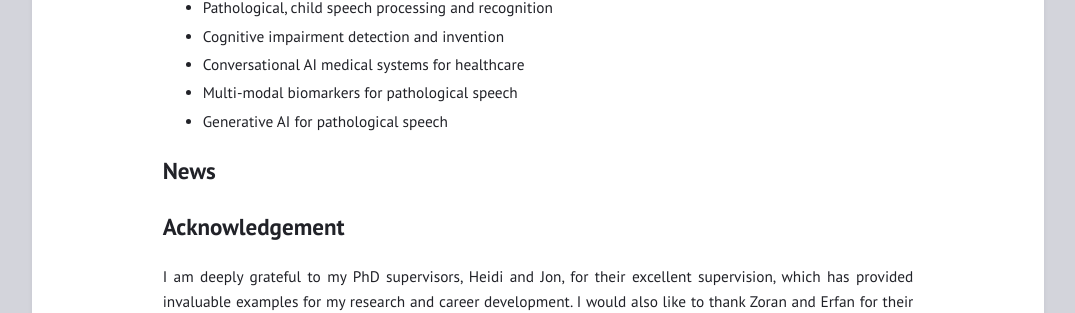
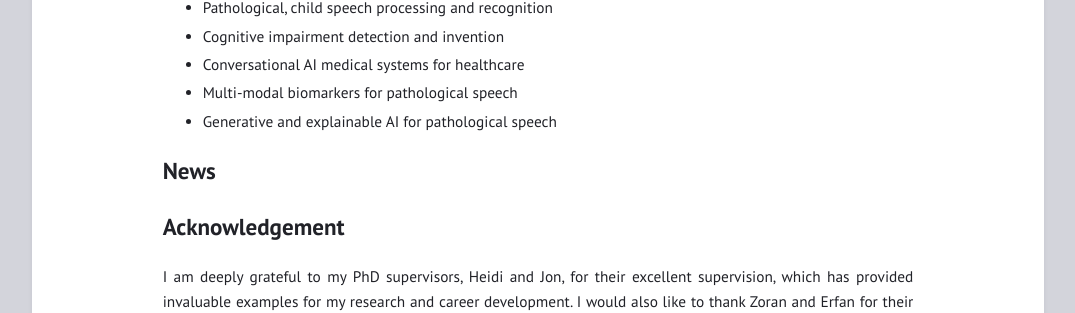
Before and after one commit to zhengjunyue/zhengjunyue.github.io, a Jekyll site: the page built from index.md, in a window 1280 px wide. Shown: the part 768-1081 px from the top of the page, without its empty margins (102-1177 px from the left). Built offline with Jekyll 4.4.1, drawn with Linux system fonts in a browser that asks for light colours.

Commit message:
Update index.md

```diff
--- a/index.md
+++ b/index.md
@@ -47,7 +47,7 @@ title: ""
 * Cognitive impairment detection and invention
 * Conversational AI medical systems for healthcare
 * Multi-modal biomarkers for pathological speech
-* Generative AI for pathological speech
+* Generative and explainable AI for pathological speech
 
 ## News ##
 ## Acknowledgement ##
```
